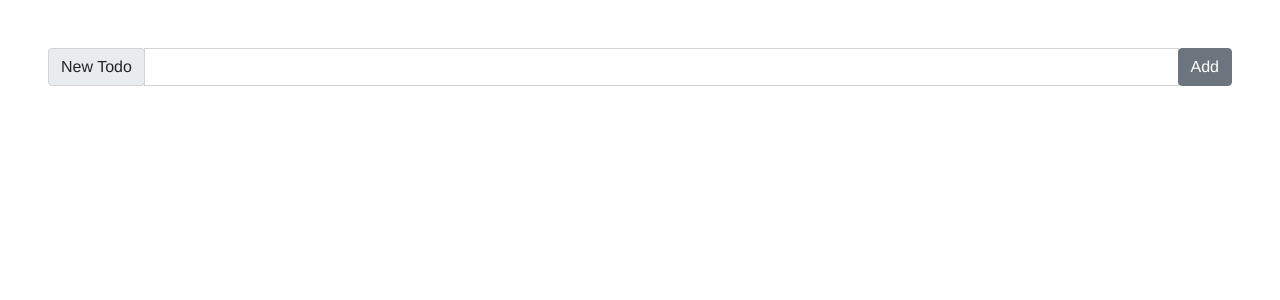
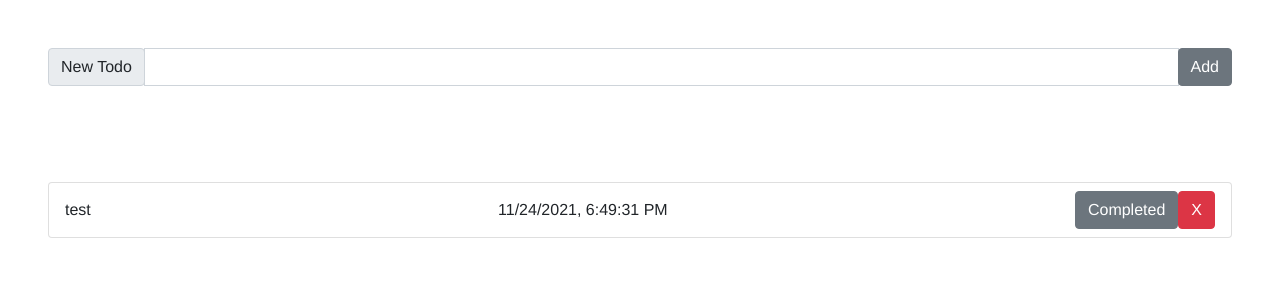
Before and after one commit to david20571015/todo-list, a Vue app: page / in a window 1280 px wide. Shown: the top 300 px of the page. Built offline with nearby package versions, Linux system fonts and the light colour scheme.

Commit message:
Update: store todos by vuex

```diff
--- a/src/App.vue
+++ b/src/App.vue
@@ -1,10 +1,15 @@
 <!-- Use preprocessors via the lang attribute! e.g. <template lang="pug"> -->
 <template>
   <div id="app">
-    <b-input-group class="p-5" prepend="New Todo">
-      <b-form-input v-model="newTodo"></b-form-input>
+    <b-input-group
+      class="p-5"
+      prepend="New Todo"
+    >
+      <b-form-input v-model="newTodo" />
       <b-input-group-append>
-        <b-button v-on:click="addTodo">Add</b-button>
+        <b-button @click="addTodo">
+          Add
+        </b-button>
       </b-input-group-append>
     </b-input-group>
 
@@ -22,13 +27,16 @@
         <label v-if="!item.done">{{ item.title }}</label>
         <del v-else>{{ item.title }}</del>
 
+        <label>{{ item.date }}</label>
+
         <span>
-          <b-button v-on:click="toggleCompletion(index)">
+          <b-button @click="toggleCompletion(index)">
             {{ item.done ? "Uncompleted" : "Completed" }}
           </b-button>
-          <b-button variant="danger" v-on:click="removeTodo(index)">
-            X
-          </b-button>
+          <b-button
+            variant="danger"
+            @click="removeTodo(index)"
+          > X </b-button>
         </span>
       </li>
     </ul>
@@ -36,38 +44,28 @@
 </template>
 
 <script>
+import { mapState } from "vuex";
+
 export default {
   data() {
     return {
-      todos: [],
       newTodo: "",
     };
   },
-  mounted() {
-    if (localStorage.getItem("todos")) {
-      try {
-        this.todos = JSON.parse(localStorage.getItem("todos"));
-      } catch (e) {
-        localStorage.removeItem("todos");
-      }
-    }
-  },
-  updated() {
-    localStorage.setItem("todos", JSON.stringify(this.todos));
-  },
+  computed: mapState(["todos"]),
   methods: {
     addTodo: function () {
-      this.todos.push({
+      const todoEntry = {
         title: this.newTodo,
         done: false,
-      });
+        date: new Date().toLocaleString(),
+      };
+
+      this.$store.commit("addTodo", todoEntry);
       this.newTodo = "";
     },
-    toggleCompletion: function (index) {
-      this.todos[index].done = !this.todos[index].done;
-    },
     removeTodo: function (index) {
-      this.todos.splice(index, 1);
+      this.$store.dispatch("removeTodo", index);
     },
   },
 };
--- /dev/null
+++ b/src/data/store.js
@@ -0,0 +1,25 @@
+import Vue from "vue";
+import Vuex from "vuex";
+
+Vue.use(Vuex);
+
+const store = new Vuex.Store({
+  state: {
+    todos: [{ title: "test", date: new Date().toLocaleString() }],
+  },
+  mutations: {
+    addTodo(state, todo) {
+      state.todos.push(todo);
+    },
+    removeTodoEntry(state, index) {
+      state.todos.splice(index, 1);
+    },
+  },
+  actions: {
+    removeTodo({ commit }, index) {
+      commit("removeTodoEntry", index);
+    },
+  },
+});
+
+export default store;
--- a/src/main.js
+++ b/src/main.js
@@ -1,16 +1,16 @@
-import Vue from 'vue'
-// @ts-ignore
-import App from './App.vue'
-import BootstrapVue from 'bootstrap-vue';
+import Vue from "vue";
+import App from "./App.vue";
+import BootstrapVue from "bootstrap-vue";
 
-import 'bootstrap/dist/css/bootstrap.css';
-import 'bootstrap-vue/dist/bootstrap-vue.css';
-
+import "bootstrap/dist/css/bootstrap.css";
+import "bootstrap-vue/dist/bootstrap-vue.css";
+import store from "./data/store";
 
 Vue.use(BootstrapVue);
 
-Vue.config.productionTip = false
+Vue.config.productionTip = false;
 
 new Vue({
-  render: h => h(App),
-}).$mount('#app')
+  store,
+  render: (h) => h(App),
+}).$mount("#app");
```
